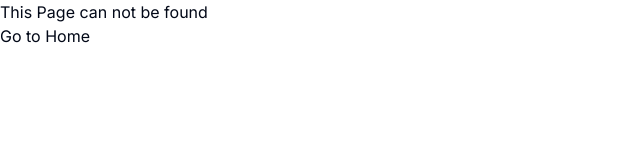
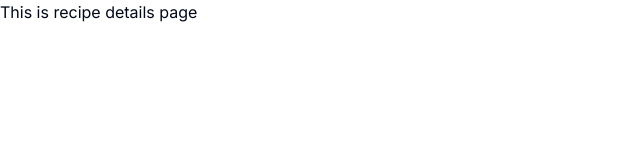
Before and after one commit to Sandunrmst/userAuthentication, a Next.js app: page /recipe-list/1 in a window 1280 px wide. Before the commit this address had no page. Shown: the top 160 px of the page, without its empty margins (0-640 px from the left). Built offline with nearby package versions, Linux system fonts and the light colour scheme.

Commit message:
create dynamic page for view each recipe details of item

```diff
--- /dev/null
+++ b/src/app/recipe-list/[details]/page.js
@@ -0,0 +1,6 @@
+
+export default async function RecipeDetails(){
+    return <div>
+        This is recipe details page
+    </div>
+}
```
